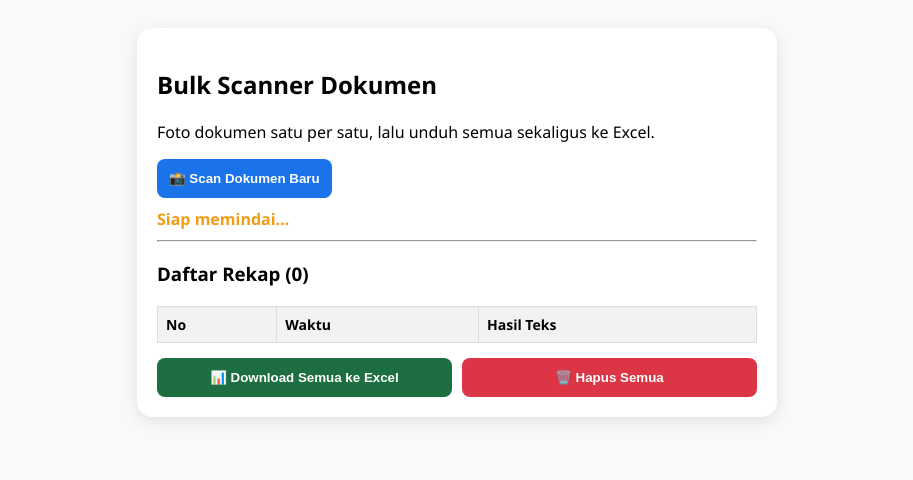
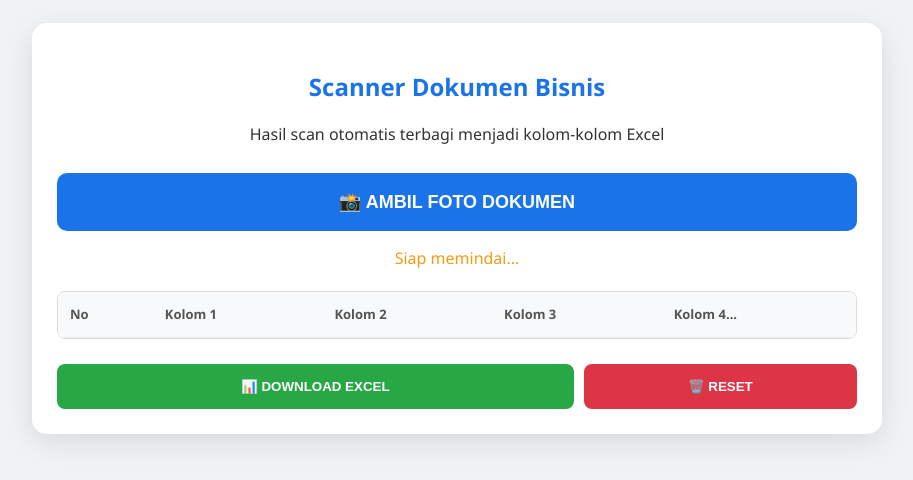
Before and after one commit to arisdoank-5474/Scanner-Dokumen, a plain HTML site: page index.html in a window 1280 px wide. Shown: the whole page, without its empty margins (183-1096 px from the left). Drawn offline with Linux system fonts and the light colour scheme.

Commit message:
Add files via upload

```diff
--- a/index.html
+++ b/index.html
@@ -3,122 +3,230 @@
 <head>
     <meta charset="UTF-8">
     <meta name="viewport" content="width=device-width, initial-scale=1.0">
-    <title>Bulk Scanner Bisnis</title>
+    <title>Smart Bulk Scanner - Per Kolom</title>
+
     <script src="https://cdn.jsdelivr.net/npm/tesseract.js@5/dist/tesseract.min.js"></script>
     <script src="https://cdnjs.cloudflare.com/ajax/libs/xlsx/0.18.5/xlsx.full.min.js"></script>
 
     <style>
-        body { font-family: 'Segoe UI', sans-serif; padding: 20px; background: #f8f9fa; }
-        .container { max-width: 600px; margin: auto; background: white; padding: 20px; border-radius: 15px; box-shadow: 0 4px 15px rgba(0,0,0,0.1); }
-        .btn-group { display: flex; gap: 10px; flex-wrap: wrap; margin-top: 15px; }
-        button { flex: 1; padding: 12px; border: none; border-radius: 8px; font-weight: bold; cursor: pointer; color: white; }
-        .btn-scan { background: #1a73e8; }
-        .btn-excel { background: #1d6f42; }
-        .btn-clear { background: #dc3545; }
-        #status { margin: 10px 0; font-weight: bold; color: #f39c12; }
-        table { width: 100%; border-collapse: collapse; margin-top: 20px; font-size: 14px; }
-        th, td { border: 1px solid #ddd; padding: 8px; text-align: left; }
-        th { background-color: #f2f2f2; }
-        .preview-img { width: 100px; border-radius: 5px; margin-top: 10px; display: none; }
+        body {
+            font-family: 'Segoe UI', Tahoma, Geneva, Verdana, sans-serif;
+            padding: 15px;
+            background: #f0f2f5;
+            color: #333;
+            line-height: 1.6;
+        }
+        .container {
+            max-width: 800px;
+            margin: auto;
+            background: white;
+            padding: 25px;
+            border-radius: 15px;
+            box-shadow: 0 8px 30px rgba(0,0,0,0.1);
+        }
+        .header { text-align: center; margin-bottom: 25px; }
+        .header h2 { color: #1a73e8; margin-bottom: 5px; }
+
+        /* Tombol Utama */
+        .btn-main {
+            width: 100%;
+            padding: 18px;
+            background: #1a73e8;
+            color: white;
+            border: none;
+            border-radius: 10px;
+            font-size: 18px;
+            font-weight: bold;
+            cursor: pointer;
+            transition: 0.3s;
+            display: flex;
+            align-items: center;
+            justify-content: center;
+            gap: 10px;
+        }
+        .btn-main:active { transform: scale(0.98); background: #1557b0; }
+
+        #status {
+            text-align: center;
+            margin: 15px 0;
+            font-weight: 500;
+            color: #f39c12;
+        }
+
+        /* Tabel Hasil */
+        .table-wrapper {
+            margin-top: 20px;
+            overflow-x: auto;
+            border: 1px solid #ddd;
+            border-radius: 8px;
+        }
+        table {
+            width: 100%;
+            border-collapse: collapse;
+            background: #fff;
+            font-size: 13px;
+        }
+        th, td {
+            border-bottom: 1px solid #eee;
+            padding: 12px;
+            text-align: left;
+            white-space: nowrap;
+        }
+        th { background: #f8f9fa; color: #555; }
+        tr:last-child td { border-bottom: none; }
+
+        /* Grup Tombol Bawah */
+        .controls {
+            display: flex;
+            gap: 10px;
+            margin-top: 25px;
+        }
+        .btn-excel {
+            background: #28a745;
+            flex: 2;
+            color: white;
+            border: none;
+            padding: 15px;
+            border-radius: 8px;
+            cursor: pointer;
+            font-weight: bold;
+        }
+        .btn-del {
+            background: #dc3545;
+            flex: 1;
+            color: white;
+            border: none;
+            padding: 15px;
+            border-radius: 8px;
+            cursor: pointer;
+            font-weight: bold;
+        }
+
+        .preview-box {
+            text-align: center;
+            margin-bottom: 15px;
+        }
+        #preview-img {
+            max-width: 150px;
+            border-radius: 8px;
+            display: none;
+            margin: auto;
+            border: 2px solid #ddd;
+        }
     </style>
 </head>
 <body>
 
 <div class="container">
-    <h2>Bulk Scanner Dokumen</h2>
-    <p>Foto dokumen satu per satu, lalu unduh semua sekaligus ke Excel.</p>
+    <div class="header">
+        <h2>Scanner Dokumen Bisnis</h2>
+        <p>Hasil scan otomatis terbagi menjadi kolom-kolom Excel</p>
+    </div>
+
+    <div class="preview-box">
+        <img id="preview-img" src="">
+    </div>
 
     <input type="file" id="file-input" accept="image/*" capture="environment" style="display: none;">
 
-    <button class="btn-scan" onclick="document.getElementById('file-input').click()">📸 Scan Dokumen Baru</button>
-    <img id="preview" class="preview-img">
+    <button class="btn-main" onclick="document.getElementById('file-input').click()">
+        📸 AMBIL FOTO DOKUMEN
+    </button>
+
     <div id="status">Siap memindai...</div>
 
-    <hr>
-
-    <h3>Daftar Rekap (<span id="count">0</span>)</h3>
-    <table id="recap-table">
+    <div class="table-wrapper">
+        <table>
             <thead>
-            <tr>
+                <tr id="table-head">
                     <th>No</th>
-                <th>Waktu</th>
-                <th>Hasil Teks</th>
+                    <th>Kolom 1</th>
+                    <th>Kolom 2</th>
+                    <th>Kolom 3</th>
+                    <th>Kolom 4...</th>
                 </tr>
             </thead>
             <tbody id="table-body">
                 </tbody>
         </table>
+    </div>
 
-    <div class="btn-group">
-        <button class="btn-excel" onclick="downloadBulkExcel()">📊 Download Semua ke Excel</button>
-        <button class="btn-clear" onclick="clearData()">🗑️ Hapus Semua</button>
+    <div class="controls">
+        <button class="btn-excel" onclick="exportToExcel()">📊 DOWNLOAD EXCEL</button>
+        <button class="btn-del" onclick="resetTable()">🗑️ RESET</button>
     </div>
 </div>
 
 <script>
-    let allData = []; // Tempat menyimpan semua hasil scan
+    let finalData = []; // Array utama untuk menyimpan data per kolom
 
     const fileInput = document.getElementById('file-input');
     const statusDiv = document.getElementById('status');
     const tableBody = document.getElementById('table-body');
-    const countSpan = document.getElementById('count');
+    const previewImg = document.getElementById('preview-img');
 
     fileInput.onchange = (e) => {
         const file = e.target.files[0];
         if (!file) return;
 
-        statusDiv.innerText = "⏳ Sedang memproses... Jangan tutup aplikasi.";
+        // Tampilkan Preview Singkat
+        previewImg.src = URL.createObjectURL(file);
+        previewImg.style.display = 'block';
+
+        statusDiv.innerHTML = "⏳ Sedang memproses teks ke kolom... Mohon tunggu.";
 
         Tesseract.recognize(file, 'ind').then(({ data: { text } }) => {
-            const cleanText = text.trim();
-            const timestamp = new Date().toLocaleTimeString();
+            // 1. Pecah teks menjadi baris-baris
+            const lines = text.split('\n').filter(line => line.trim().length > 0);
 
-            // Simpan ke array data
-            allData.push({
-                waktu: timestamp,
-                isi: cleanText
+            lines.forEach(line => {
+                // 2. Pecah setiap baris menjadi KOLOM berdasarkan SPASI
+                // Regex /\s+/ menangani jika ada spasi lebih dari satu
+                const columns = line.trim().split(/\s+/);
+                finalData.push(columns);
             });
 
-            updateTable();
-            statusDiv.innerText = "✅ Berhasil ditambahkan ke daftar!";
-            countSpan.innerText = allData.length;
+            renderTable();
+            statusDiv.innerHTML = "✅ " + lines.length + " baris berhasil ditambahkan!";
+        }).catch(err => {
+            statusDiv.innerHTML = "❌ Gagal membaca gambar.";
+            console.error(err);
         });
     };
 
-    function updateTable() {
+    // Fungsi menampilkan data ke tabel di layar HP
+    function renderTable() {
         tableBody.innerHTML = "";
-        allData.forEach((item, index) => {
-            let row = `<tr>
+        finalData.forEach((row, index) => {
+            let cells = row.map(col => `<td>${col}</td>`).join('');
+            let tr = `<tr>
                 <td>${index + 1}</td>
-                <td>${item.waktu}</td>
-                <td>${item.isi.substring(0, 50)}...</td>
+                ${cells}
             </tr>`;
-            tableBody.innerHTML += row;
+            tableBody.innerHTML += tr;
         });
     }
 
-    function downloadBulkExcel() {
-        if (allData.length === 0) return alert("Belum ada data untuk diunduh!");
+    // Fungsi membuat file Excel dari data per kolom
+    function exportToExcel() {
+        if (finalData.length === 0) return alert("Belum ada data untuk diunduh!");
 
-        // Format data untuk Excel: Header + Isi
-        const excelData = [
-            ["No", "Waktu Scan", "Hasil Rekap Dokumen"],
-            ...allData.map((d, i) => [i + 1, d.waktu, d.isi])
-        ];
+        // Buat worksheet dari Array of Arrays (AoA)
+        const ws = XLSX.utils.aoa_to_sheet(finalData);
+        const wb = XLSX.utils.book_new();
+        XLSX.utils.book_append_sheet(wb, ws, "Rekap_Data");
 
-        const worksheet = XLSX.utils.aoa_to_sheet(excelData);
-        const workbook = XLSX.utils.book_new();
-        XLSX.utils.book_append_sheet(workbook, worksheet, "Rekap Bulk");
-
-        XLSX.writeFile(workbook, `Bulk_Rekap_${new Date().toLocaleDateString()}.xlsx`);
+        // Unduh file
+        XLSX.writeFile(wb, `Rekap_Bisnis_${new Date().getTime()}.xlsx`);
     }
 
-    function clearData() {
-        if (confirm("Hapus semua data rekap saat ini?")) {
-            allData = [];
-            updateTable();
-            countSpan.innerText = "0";
-            statusDiv.innerText = "Data dihapus.";
+    // Fungsi menghapus semua data
+    function resetTable() {
+        if(confirm("Hapus semua data yang sudah di-scan?")) {
+            finalData = [];
+            tableBody.innerHTML = "";
+            previewImg.style.display = 'none';
+            statusDiv.innerHTML = "Data dibersihkan.";
         }
     }
 </script>
```
Lines whose indentation alone changed are shown as unchanged.
